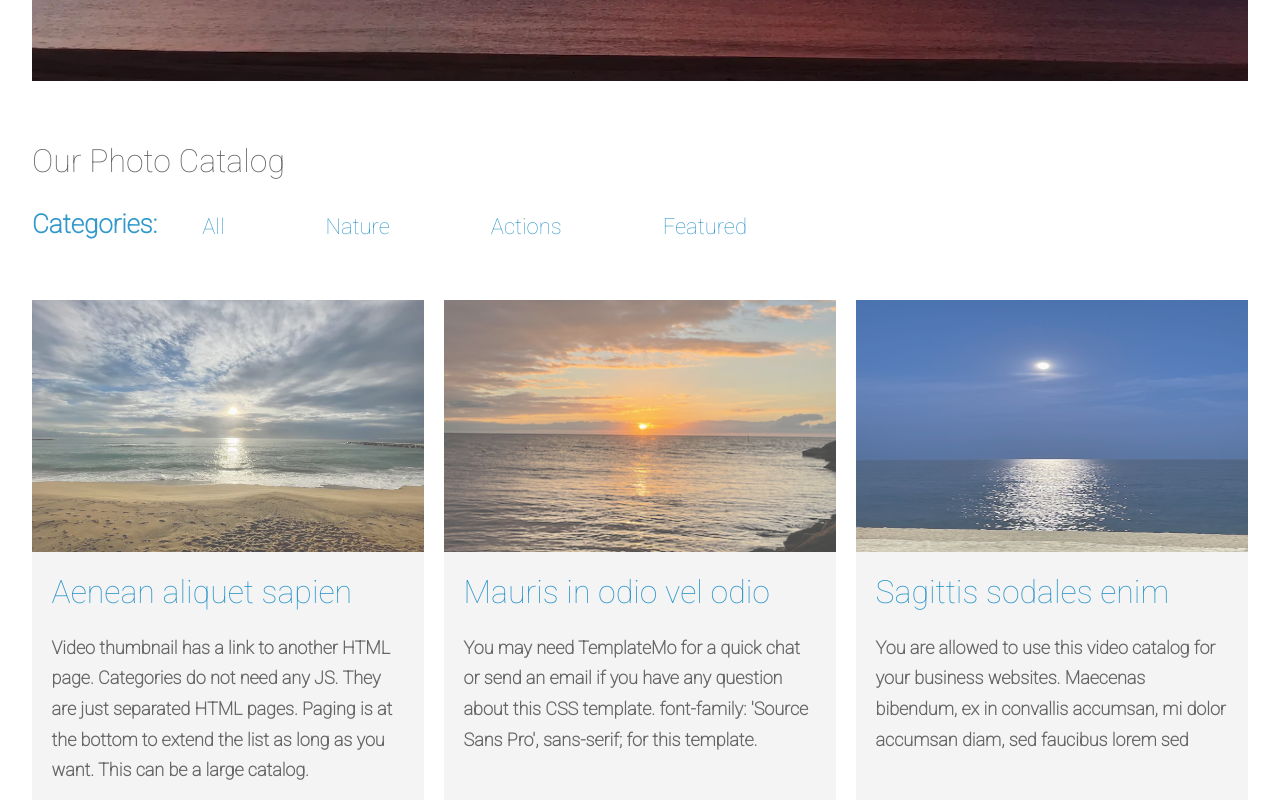
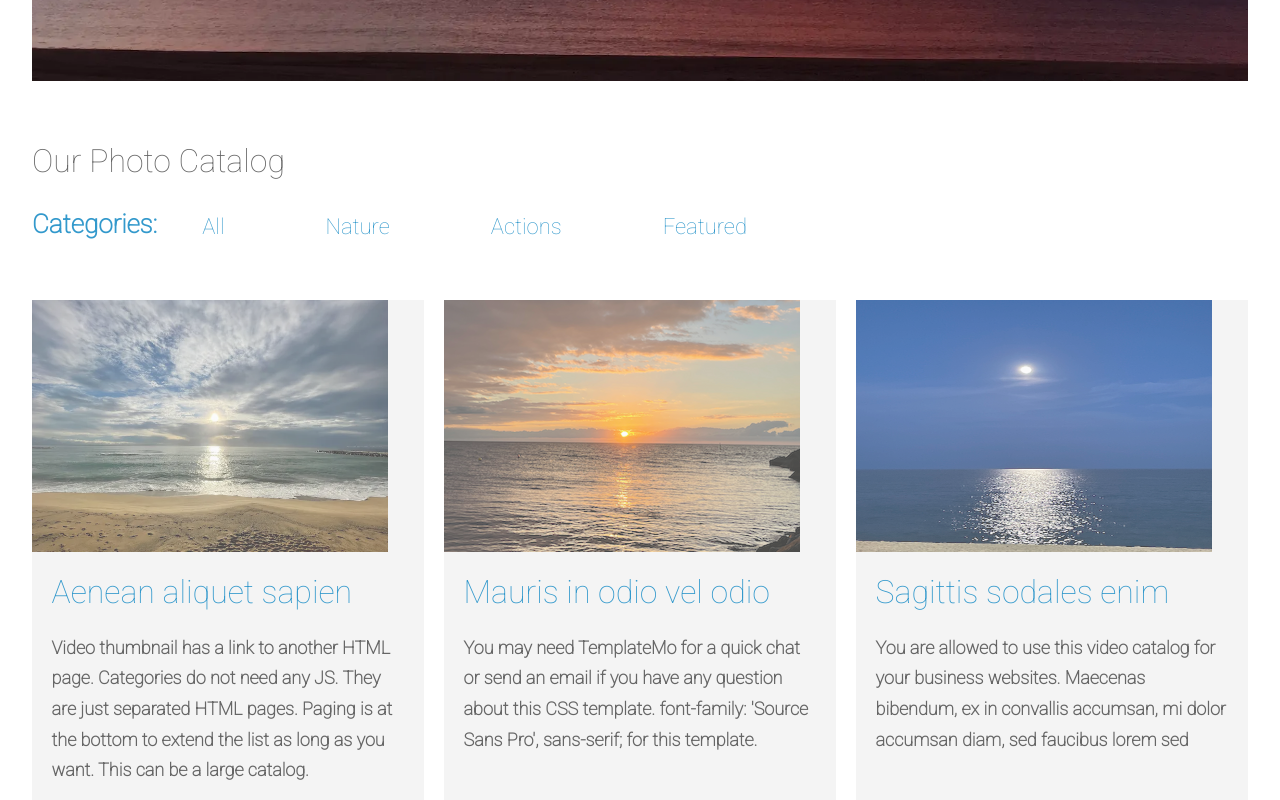
Before and after one commit to toveadamsson/css-website, a React (Create React App) app: page / in a window 1280 px wide. Shown: the part 679-1479 px from the top of the page. Built offline with nearby package versions, Linux system fonts and the light colour scheme.

Commit message:
added padding subcsribe

```diff
--- a/src/css/subscribe.css
+++ b/src/css/subscribe.css
@@ -144,6 +144,10 @@
     border-left: 5px solid white;
   }
 }
+.image-container img {
+  width:356px;
+  height:267px;
+}
 @media screen and (max-width: 545px) {
   .subscription-container {
     display: flex;
```
Also changed, not shown: src/images/IMG_8598.jpeg (deleted).
